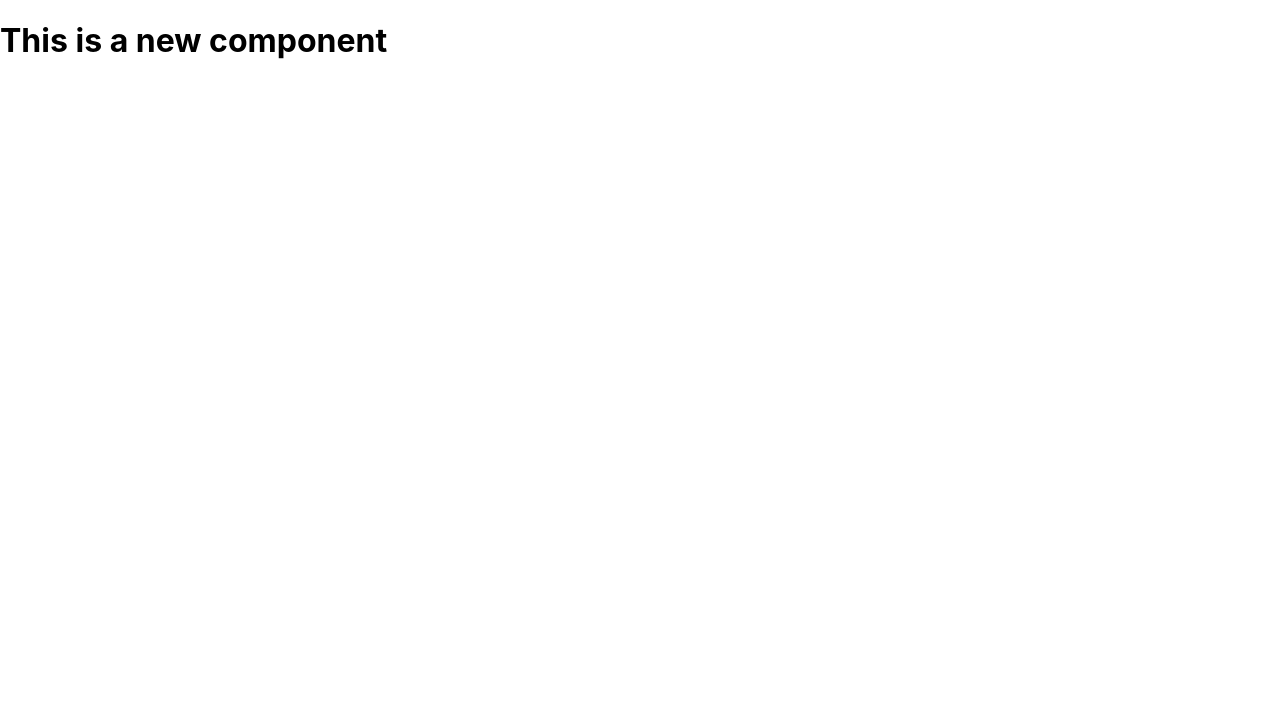
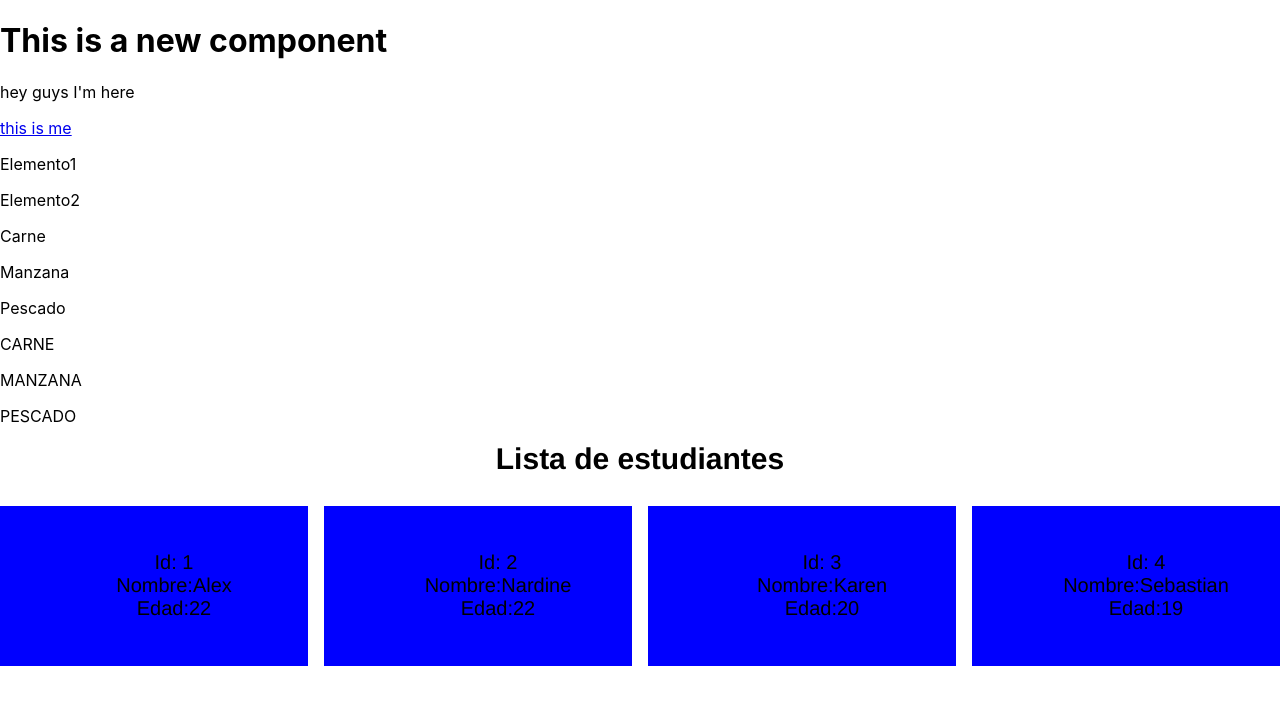
Before and after one commit to Alexs18/Knowledge_javascript_and_react, a React (Create React App) app in the folder starting/: page / in a window 1280 px wide. Shown: the top 704 px of the page. Built offline with nearby package versions, Linux system fonts and the light colour scheme.

Commit message:
Componentes

```diff
--- a/starting/src/App.js
+++ b/starting/src/App.js
@@ -1,8 +1,13 @@
+import Productos from "./components/Productos";
+import Listas from "./components/Listas";
+import "./components/styles/Listas.css"
 
 function App() {
   return (
     <div className="App">
         <MyFirstComponent/>
+        <Productos/>
+        <Listas/>
     </div>
   );
 }
--- /dev/null
+++ b/starting/src/components/Listas.jsx
@@ -0,0 +1,45 @@
+const Listas =()=>{
+
+    /**El reto es mostrar datos de los alumnos */
+    const alumnos =[
+        {
+            id:"1",
+            name:"Alex",
+            age:"22"
+        },
+        {
+            id:"2",
+            name:"Nardine",
+            age:"22"
+        },
+        {
+            id:"3",
+            name:"Karen",
+            age:"20"
+        },
+        {
+            id:"4",
+            name:"Sebastian",
+            age:"19"
+        }
+    ]
+
+    let alumnoslistas = alumnos.map((values, index, array)=>{
+
+        return <ul className="ListStudents" key={values.id}>
+                    <li>Id: {values.id}</li>
+                    <li>Nombre:{values.name}</li>
+                    <li>Edad:{values.age}</li>
+               </ul>
+
+    })
+    return <div className="ComponentContent">
+                <h1 className="TituloLista">Lista de estudiantes</h1>
+                <div className="ListContent">
+                            {alumnoslistas}
+                </div>
+           </div>
+
+}
+
+export default Listas
--- /dev/null
+++ b/starting/src/components/Productos.jsx
@@ -0,0 +1,26 @@
+function Productos() {
+
+    const listaProductos = ["Carne", "Manzana", "Pescado"]
+    const ListaProductosJSX = listaProductos.map(producto=> <p>{producto}</p>);
+
+    const jsxElements = [ <p>Elemento1</p>, <p>Elemento2</p> ]
+
+    return <div>
+                <p>hey guys I'm here</p>
+                <a href="hola">this is me</a>
+                {jsxElements}
+                {ListaProductosJSX}
+                {
+                    listaProductos.map((producto, index)=>{
+
+                        let indexnew = index+1
+                        const ProductosModificados = producto.toUpperCase();
+                        return <p key={indexnew}>{ProductosModificados}</p>
+
+                    })
+                }
+            </div>
+
+}
+
+export default Productos;
--- /dev/null
+++ b/starting/src/components/styles/Listas.css
@@ -0,0 +1,22 @@
+.ListContent{
+    display: grid;
+    grid-template-columns: repeat(4, 1fr);
+    gap: 1em;
+    grid-template-rows: 200px;
+}
+.ListStudents{
+    list-style: none;
+    background-color: blue;
+    display: flex;
+    justify-content: center;
+    align-items: center;
+    flex-direction: column;
+    font-size: 20px;
+    font-family: 'Franklin Gothic Medium', 'Arial Narrow', Arial, sans-serif;
+}
+.TituloLista{
+    text-align: center;
+    font-size: 30px;
+    margin: 10px;
+    font-family: 'Franklin Gothic Medium', 'Arial Narrow', Arial, sans-serif;
+}
```
